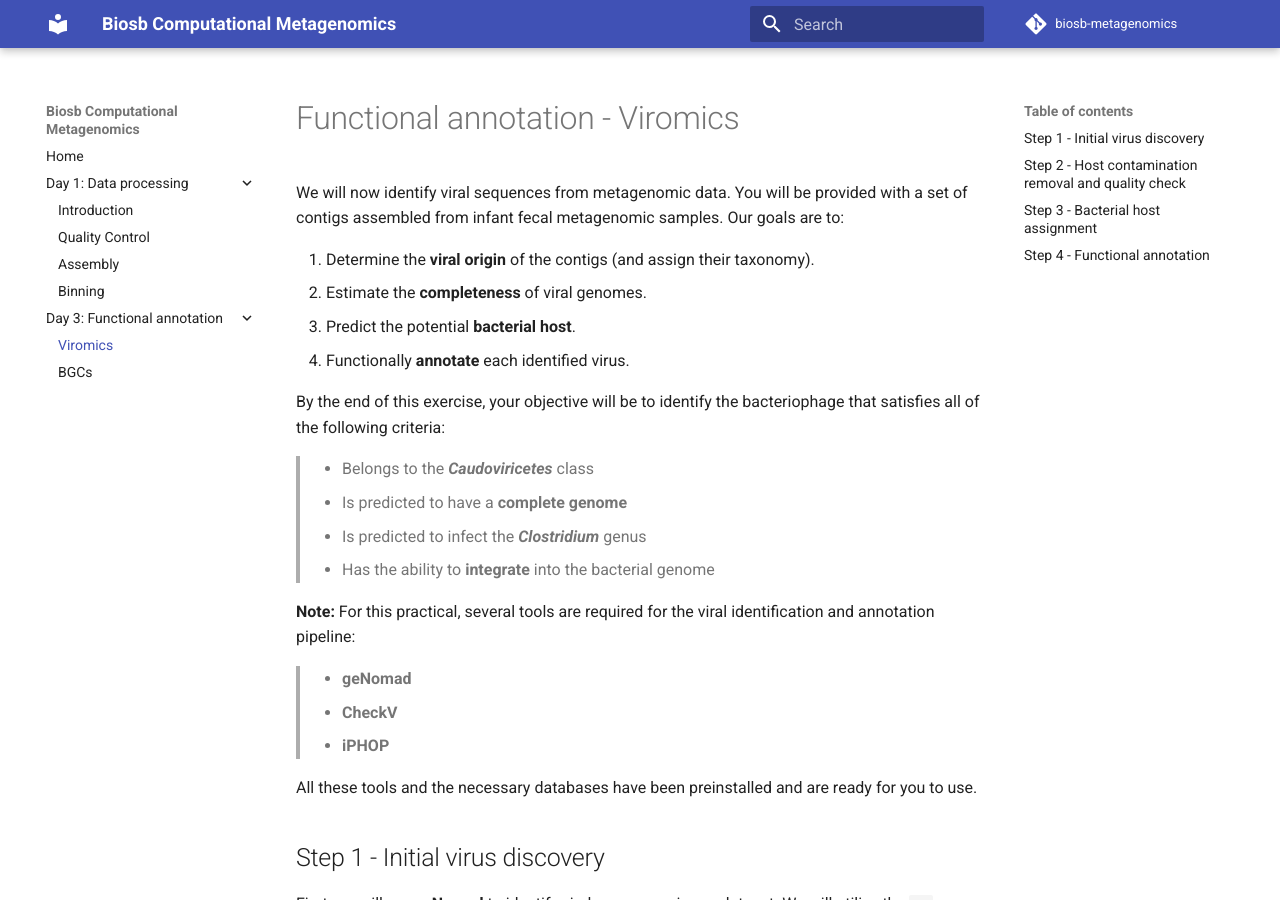
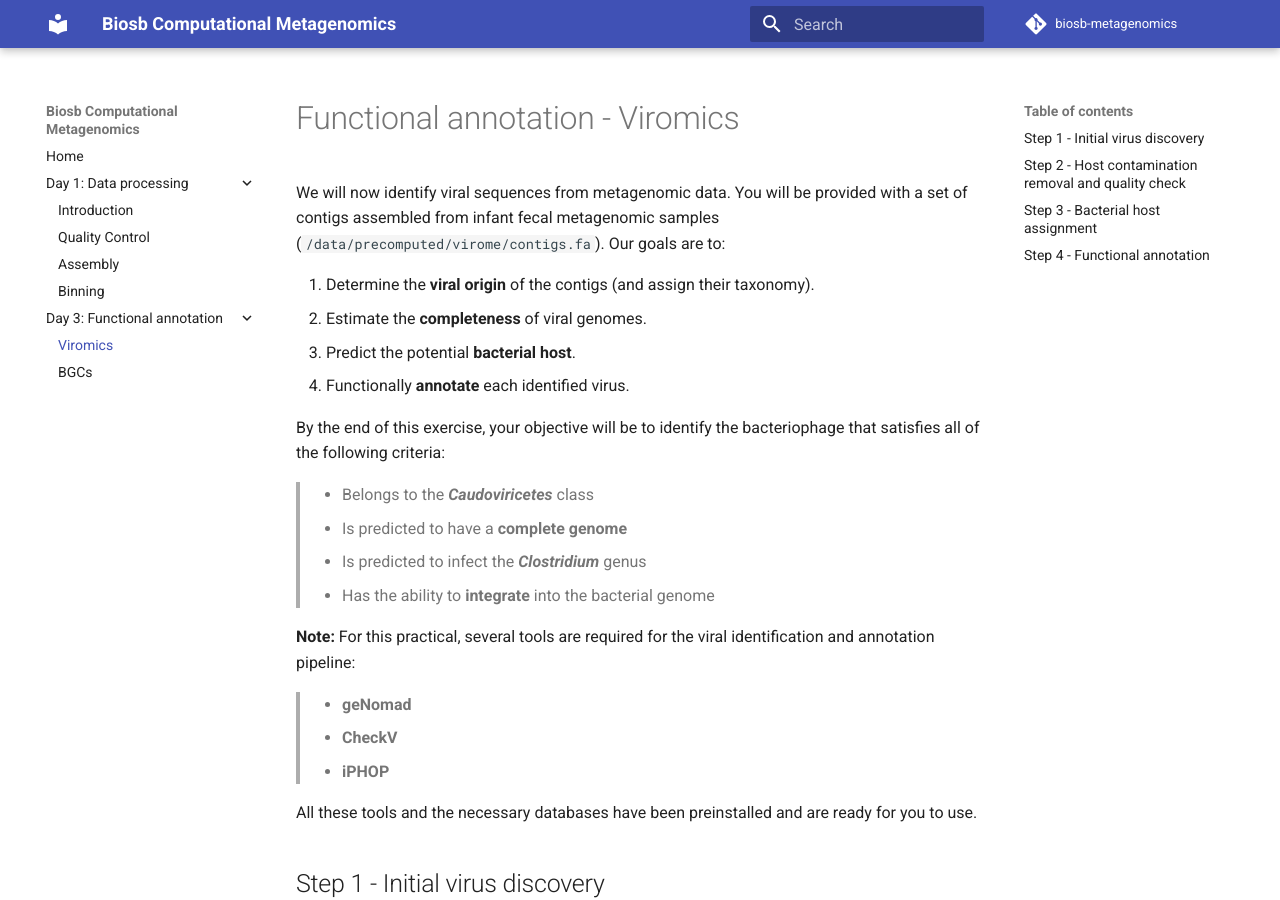
Before and after one commit to mdehollander/biosb-metagenomics, an MkDocs documentation site: the page built from docs/functional-annotation/viromes.md, in a window 1280 px wide and 900 px high. Built offline with MkDocs 1.6.1 and Material for MkDocs 9.7.7, drawn with Linux system fonts in a browser that asks for light colours; comment, search, counter and statistics services are not loaded.

Commit message:
Update viromes.md

```diff
--- a/docs/functional-annotation/viromes.md
+++ b/docs/functional-annotation/viromes.md
@@ -1,6 +1,6 @@
 # Functional annotation - Viromics
 
-We will now identify viral sequences from metagenomic data. You will be provided with a set of contigs assembled from infant fecal metagenomic samples. Our goals are to:
+We will now identify viral sequences from metagenomic data. You will be provided with a set of contigs assembled from infant fecal metagenomic samples (``/data/precomputed/virome/contigs.fa``). Our goals are to:
 
 1. Determine the **viral origin** of the contigs (and assign their taxonomy).
 2. Estimate the **completeness** of viral genomes.
```
